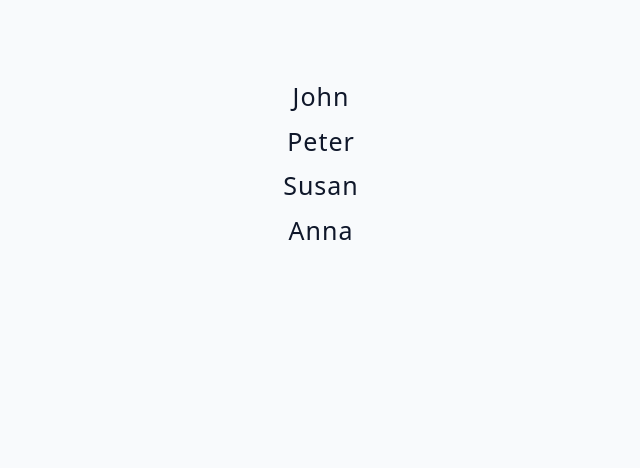
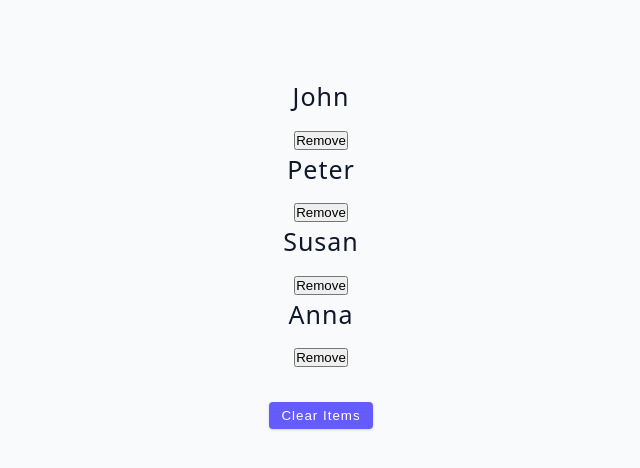
Before and after one commit to Matthew-Jenner/Advanced-React, a React (Vite) app: page / in a window 1280 px wide. Shown: the top 468 px of the page, without its empty margins (319-959 px from the left). Built offline with nearby package versions, Linux system fonts and the light colour scheme.

Commit message:
useState array manipulation

```diff
--- a/src/tutorial/01-useState/starter/03-useState-array.jsx
+++ b/src/tutorial/01-useState/starter/03-useState-array.jsx
@@ -1,19 +1,40 @@
-import {data} from '../../../data'
-import React from 'react';
+import { data } from "../../../data";
+import React from "react";
 
 const UseStateArray = () => {
-  const [people, setPeople]= React.useState(data)
+	const [people, setPeople] = React.useState(data);
+
+	const removeItem = (id) => {
+    console.log(id);
+    const newPeople = people.filter((person) => person.id !== id)
+    setPeople(newPeople)
+  };
+	const clearAllItems = () => {
+		setPeople([]);
+	};
+
 	return (
 		<div>
 			{people.map((person) => {
-        const {id, name} = person
+				const { id, name } = person;
 				// console.log(person)
-      return <div key={id}>
+				return (
+					<div key={id}>
 						<h4>{name}</h4>
+						<button type="button" onClick={() => removeItem(id)
+            }> Remove </button>
 					</div>
+				);
 			})}
+			<button
+				type="button"
+				style={{ marginTop: "2rem" }}
+				className="btn"
+				onClick={clearAllItems}>
+				Clear Items
+			</button>
 		</div>
-  )
+	);
 };
 
 export default UseStateArray;
```
Lines whose indentation alone changed are shown as unchanged.
